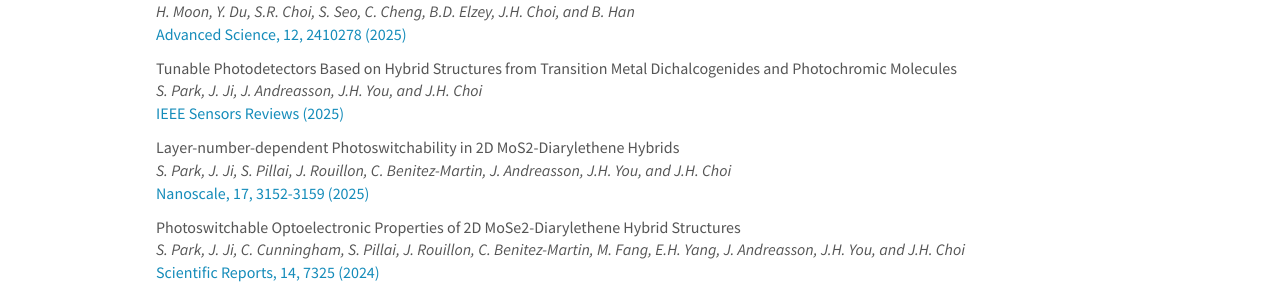
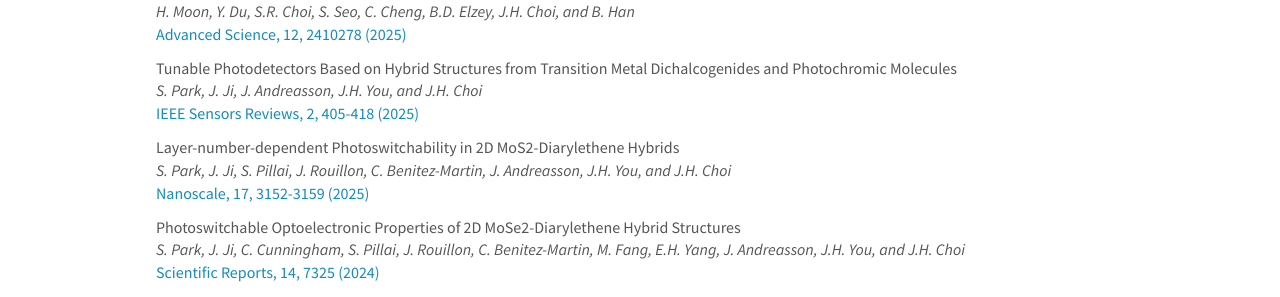
Before and after one commit to choidnalab/choidnalab.github.io, a Jekyll site: the page built from _pages/publications.md, in a window 1280 px wide and 900 px high. Shown: the part 364-661 px from the top of the window. Built offline with Jekyll 4.4.1, drawn with Linux system fonts in a browser that asks for light colours; nearby versions of some CDN libraries.

Commit message:
Update publist.yml

```diff
--- a/_data/publist.yml
+++ b/_data/publist.yml
@@ -34,7 +34,7 @@
   authors: S. Park, J. Ji, J. Andreasson, J.H. You, and J.H. Choi
   link:
     url: https://ieeexplore.ieee.org/document/11112565?source=authoralert
-    display: IEEE Sensors Reviews (2025)
+    display: IEEE Sensors Reviews, 2, 405-418 (2025)
   highlight: 0
   news2:
 
```
